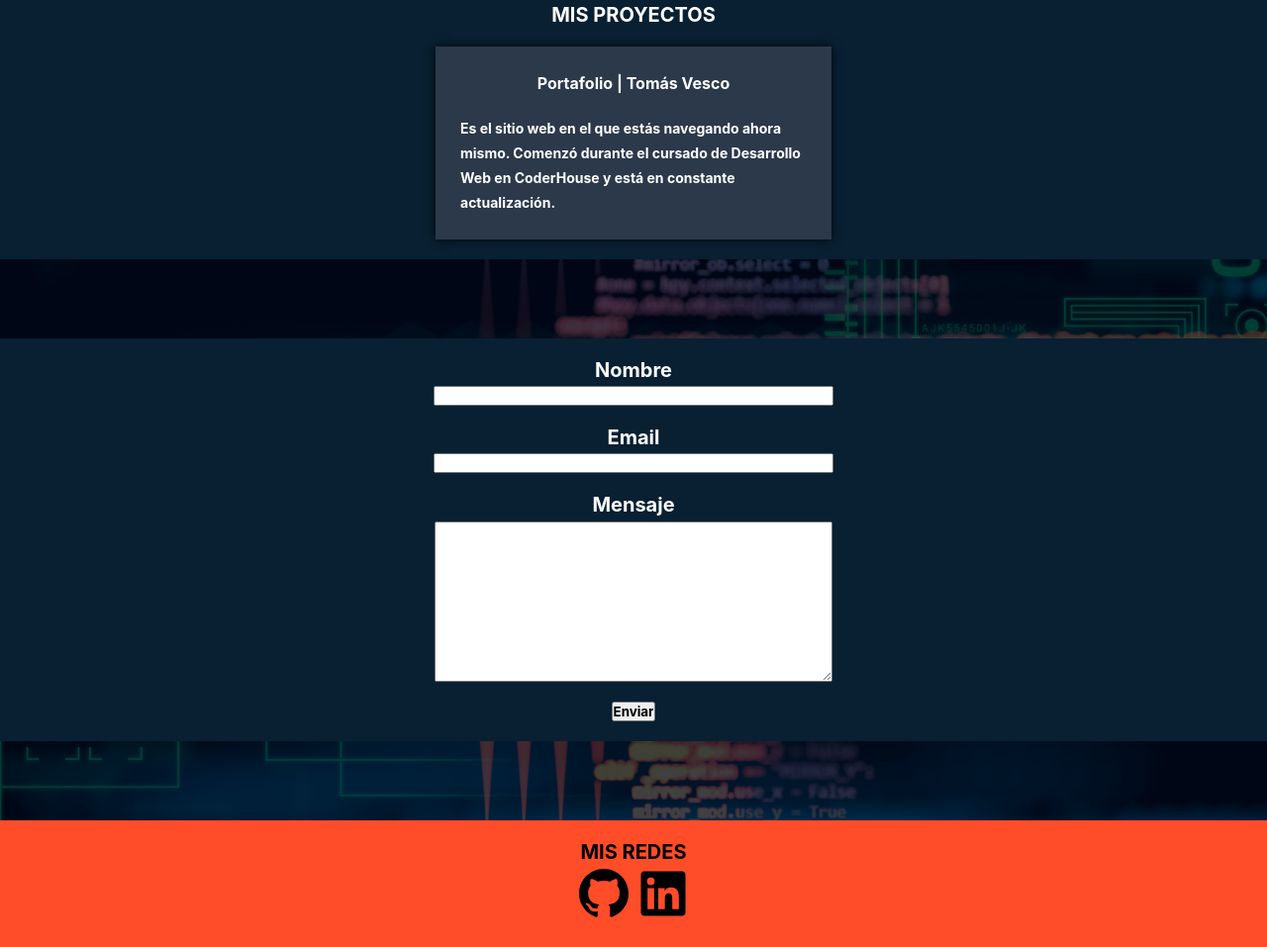
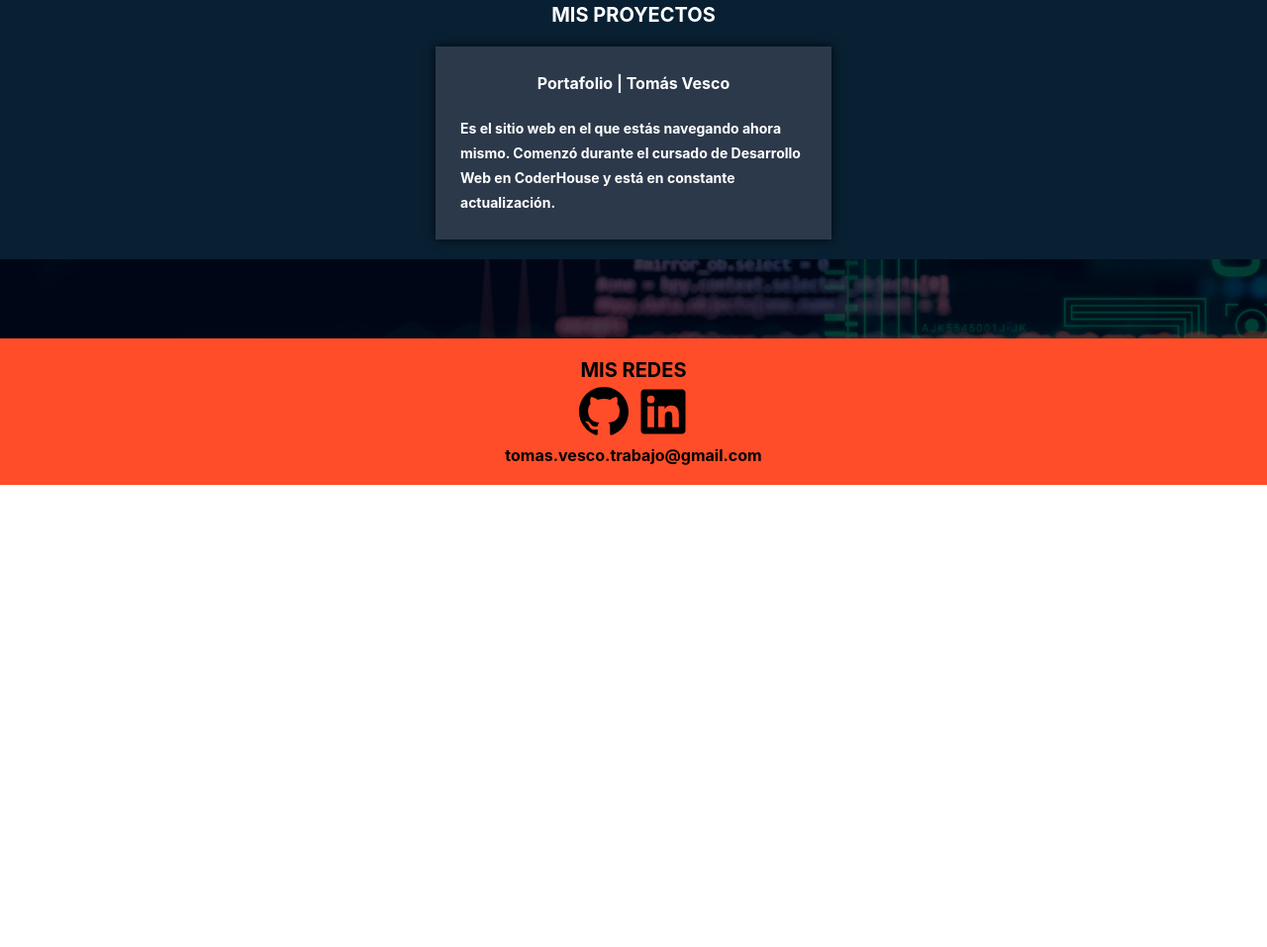
Before and after one commit to TomasVesco/Portafolio, a plain HTML site: page index.html in a window 1280 px wide. Shown: the part 1012-1969 px from the top of the page at 99% size. After the commit the page ends 1502 px from the top, so only its background shows below. Drawn offline with nearby package versions, Linux system fonts and the light colour scheme.

Commit message:
Cambiando seccion contacto

```diff
--- a/index.html
+++ b/index.html
@@ -160,36 +160,8 @@
 <div id="contacto" class="entre-seccion"></div>
 <!-- Fin entre sección -->
 
-<!-- Inicio contacto -->
-<section class="container contacto">
-    <div>
-        <form method="POST" action="">
-            <div>
-                <div><label for="nombre-usuario">Nombre</label></div>
-                <div><input type="text" name="nombre" id="nombre-usuario"></div>
-            </div>
-            <div>
-                <div><label for="email-usuario">Email</label></div>
-                <div><input type="email" name="email" id="email-usuario"></div>
-            </div>
-            <div>
-                <div><label for="mensaje">Mensaje</label></div>
-                <div><textarea name="asunto" id="mensaje" cols="30" rows="10"></textarea></div>
-            </div>
-            <div>
-                <input type="submit" value="Enviar">
-            </div>
-        </form>
-    </div>
-</section>
-<!-- Fin contacto -->
-
-<!-- Entre sección -->
-<div class="entre-seccion"></div>
-<!-- Fin entre sección -->
-
 <!-- Inicio footer -->
-<footer class="container footer">
+<footer id="contacto" class="container footer">
     <div>
         <div class="item-container">
             <div>
@@ -198,8 +170,13 @@
                 </p>
             </div>
             <div>
-                <a href="https://github.com/TomasVesco"><img src="images/github-fill.svg" alt="GitHub del creador del sitio web: Portafolio | Tomás Vesco."></a>
-                <a href="https://www.linkedin.com/in/tomas-vesco/"><img src="images/linkedin-box-fill.svg" alt="LinkedIn del creador del sitio web: Portafolio | Tomás Vesco."></a>
+                <div>
+                    <a href="https://github.com/TomasVesco"><img src="images/github-fill.svg" alt="GitHub del creador del sitio web: Portafolio | Tomás Vesco."></a>
+                    <a href="https://www.linkedin.com/in/tomas-vesco/"><img src="images/linkedin-box-fill.svg" alt="LinkedIn del creador del sitio web: Portafolio | Tomás Vesco."></a>
+                </div>
+                <div>
+                    <p>tomas.vesco.trabajo@gmail.com</p>
+                </div>
             </div>
         </div>
     </div>
--- a/scss/HTML/_contacto.scss
+++ /dev/null
@@ -1,59 +0,0 @@
-.contacto
-{
-    background-color: nth($colores, 2);
-
-    color: nth($colores, 5);
-    >div
-    {
-        display: flex;
-        justify-content: center;
-        >form
-        {
-            width: 400px;
-            @media only screen and (min-width: 841px)
-            {
-                font-size: nth($tamaño-texto, 2);
-            }
-            @media only screen and (min-width: 0px) and (max-width: 840px)
-            {
-                font-size: nth($tamaño-texto, 3);
-            }
-            >div:nth-child(2)
-            {
-                padding-top: 20px;
-            }
-            >div:nth-child(3)
-            {
-                padding-top: 20px;
-                div:nth-child(2)
-                {
-                    padding-top: 5px;
-                }
-            }
-            >div:nth-child(4)
-            {
-                padding-top: 15px;
-            }
-            >div
-            {
-                display: flex;
-                flex-direction: column;
-                align-items: center;
-                >div:nth-child(2)
-                {
-                    >input, textarea
-                    {
-                        @media only screen and (min-width: 440px)
-                        {
-                            width: nth($tamaño-seccion, 2);
-                        }
-                        @media only screen and (min-width: 0px) and (max-width: 439px)
-                        {
-                            width: nth($tamaño-seccion, 3);
-                        }
-                    }
-                }
-            }
-        }
-    }
-}
--- a/scss/HTML/_footer.scss
+++ b/scss/HTML/_footer.scss
@@ -20,15 +20,21 @@
             }
             >div:nth-child(2)
             {
-                display: flex;
-                justify-content: center;
-
-                a
+                >div:nth-child(1)
                 {
-                    img
+                    display: flex;
+                    justify-content: center;
+                    a
                     {
-                        width: 60px;
+                        img
+                        {
+                            width: 60px;
+                        }
                     }
+                }
+                >div:nth-child(2)
+                {
+                    text-align: center;
                 }
             }
         }
--- a/scss/style.scss
+++ b/scss/style.scss
@@ -21,10 +21,6 @@
 /* Inicio seccion-tres */
 @import 'HTML/seccion-tres';
 /* Fin seccion-tres */
-
-/* Inicio contacto */
-@import 'HTML/contacto';
-/* Fin contacto */
 
 /* Inicio footer */
 @import 'HTML/footer';
```
Also changed, not shown: css/style.css, 1 other file.
